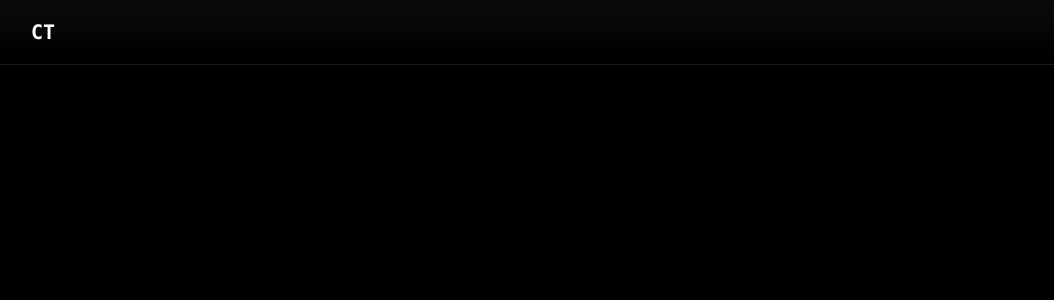
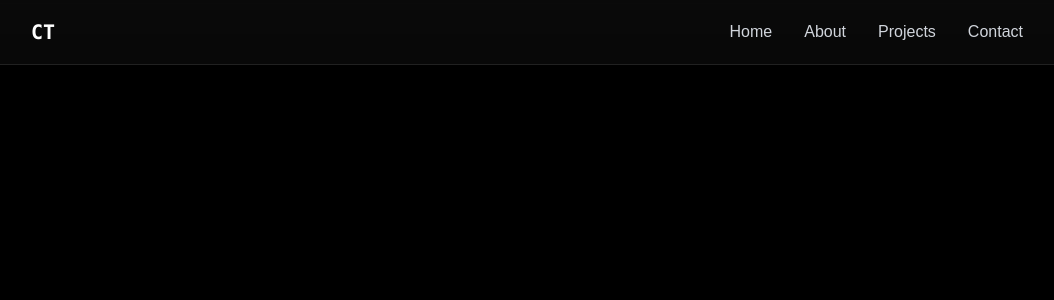
Before and after one commit to CThax12/Portfolio-Project, a React (Vite) app in the folder portfolio-project/: page / in a window 1280 px wide. Shown: the top 300 px of the page, without its empty margins (145-1199 px from the left). Built offline with nearby package versions, Linux system fonts and the light colour scheme.

Commit message:
added menuopen variables -- need to fix width

```diff
--- a/portfolio-project/src/App.jsx
+++ b/portfolio-project/src/App.jsx
@@ -6,6 +6,7 @@
 
 function App() {
   const [isLoading, setIsLoading] = useState(true);
+  const [menuOpen, setMenuOpen] = useState(true);
 
   return (
     <>
@@ -15,7 +16,7 @@
           isLoading ? "opacity-0" : "opacity-100"
         } bg-black text-gray-100`}
       >
-        <Navbar />
+        <Navbar menuOpen={menuOpen} setMenuOpen={setMenuOpen} />
       </div>
     </>
   );
--- a/portfolio-project/src/components/Navbar.jsx
+++ b/portfolio-project/src/components/Navbar.jsx
@@ -1,12 +1,51 @@
-export const Navbar = () => {
+import { useEffect } from "react";
+
+export const Navbar = ({ menuOpen, setMenuOpen }) => {
+  useEffect(() => {
+    document.body.style.overflow = menuOpen ? "hidden" : "";
+  }, [menuOpen]);
+
   return (
-    <nav className="fixed top-0 w-full z-40 bg-[rgba(10, 10, 10, 0.8)] backdrop-blur-lg border-b border-white/10 shadow-lg">
+    <nav className="fixed top-0 w-full z-40 bg-[rgba(10,10,10,0.8)] backdrop-blur-lg border-b border-white/10 shadow-lg">
       <div className="max-w-5xl mx-auto px-4">
         <div className="flex justify-between items-center h-16">
           <a href="#home" className="font-mono text-xl font-bold text-white">
-            {" "}
-            CT{" "}
+            CT
           </a>
+
+          <div
+            className="w-7 h-5 relative cursor-pointer z-40 md:hidden"
+            onClick={() => setMenuOpen(!menuOpen)}
+          >
+            &#9776;
+          </div>
+
+          <div className="hidden md:flex items-center space-x-8">
+            <a
+              href="#home"
+              className="text-gray-300 hover:text-white transition-colors"
+            >
+              Home
+            </a>
+            <a
+              href="#about"
+              className="text-gray-300 hover:text-white transition-colors"
+            >
+              About
+            </a>
+            <a
+              href="#projects"
+              className="text-gray-300 hover:text-white transition-colors"
+            >
+              Projects
+            </a>
+            <a
+              href="#contact"
+              className="text-gray-300 hover:text-white transition-colors"
+            >
+              Contact
+            </a>
+          </div>
         </div>
       </div>
     </nav>
```
